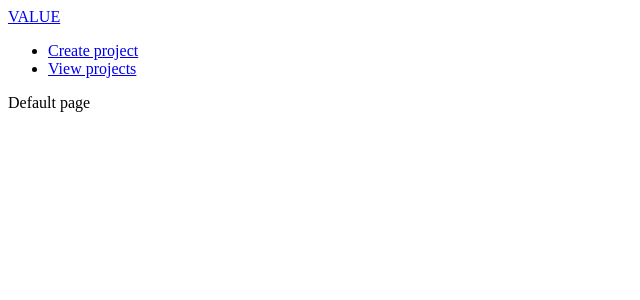
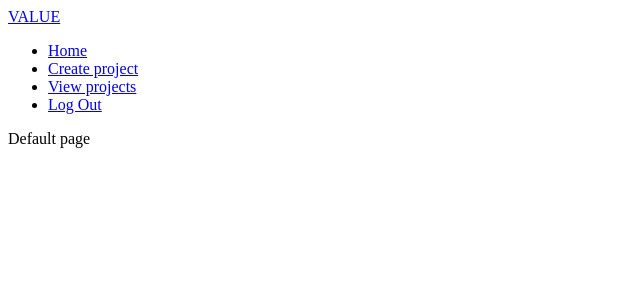
Before and after one commit to kn1983/scrumproject, a PHP site: page /index.php in a window 1280 px wide. Shown: the top 300 px of the page, without its empty margins (0-640 px from the left). Run offline with PHP 8.4, Linux system fonts and the light colour scheme.

Commit message:
Added Menu Items...

```diff
--- a/index.php
+++ b/index.php
@@ -16,8 +16,10 @@ function __autoload($class_name){
 				<a href="index.php">VALUE</a>
 			</div>
 			<ul id="main-menu">
+				<li><a href="home.php?page=home">Home</a></li>
 				<li><a href="index.php?page=createproject">Create project</a></li>
 				<li><a href="index.php?page=projects">View projects</a></li>
+				<li><a href="#">Log Out</a></li>
 			</ul>
 		</div>
 		<div id="content">
```
